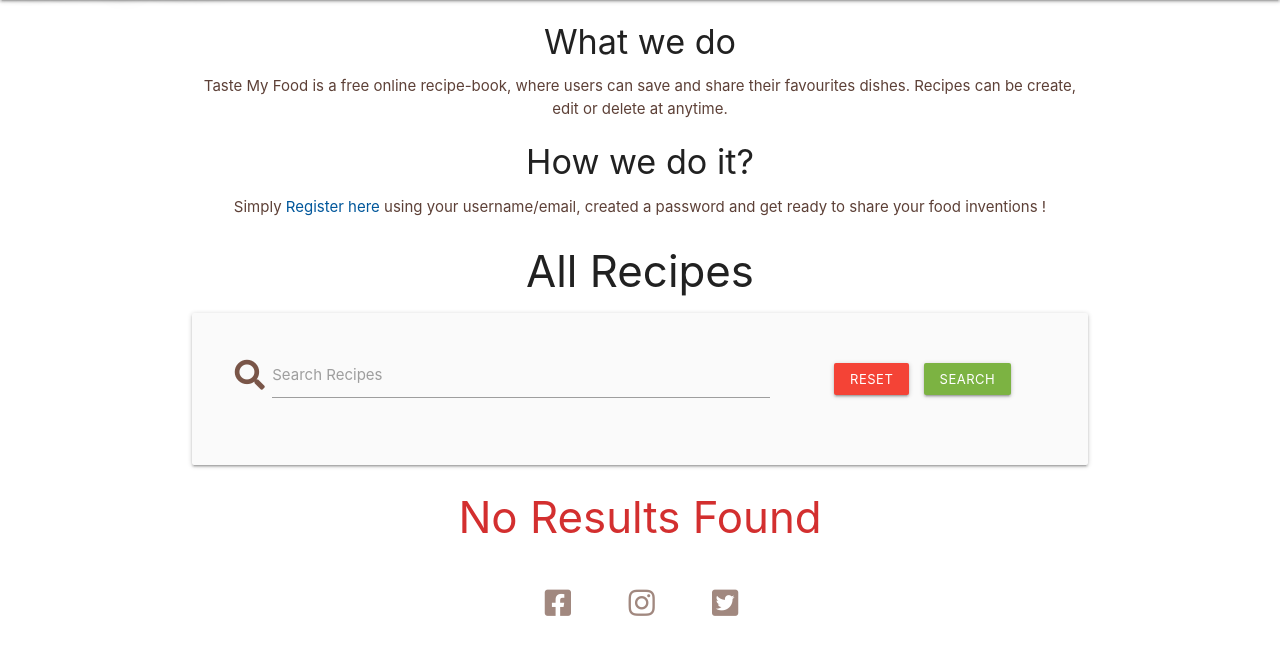
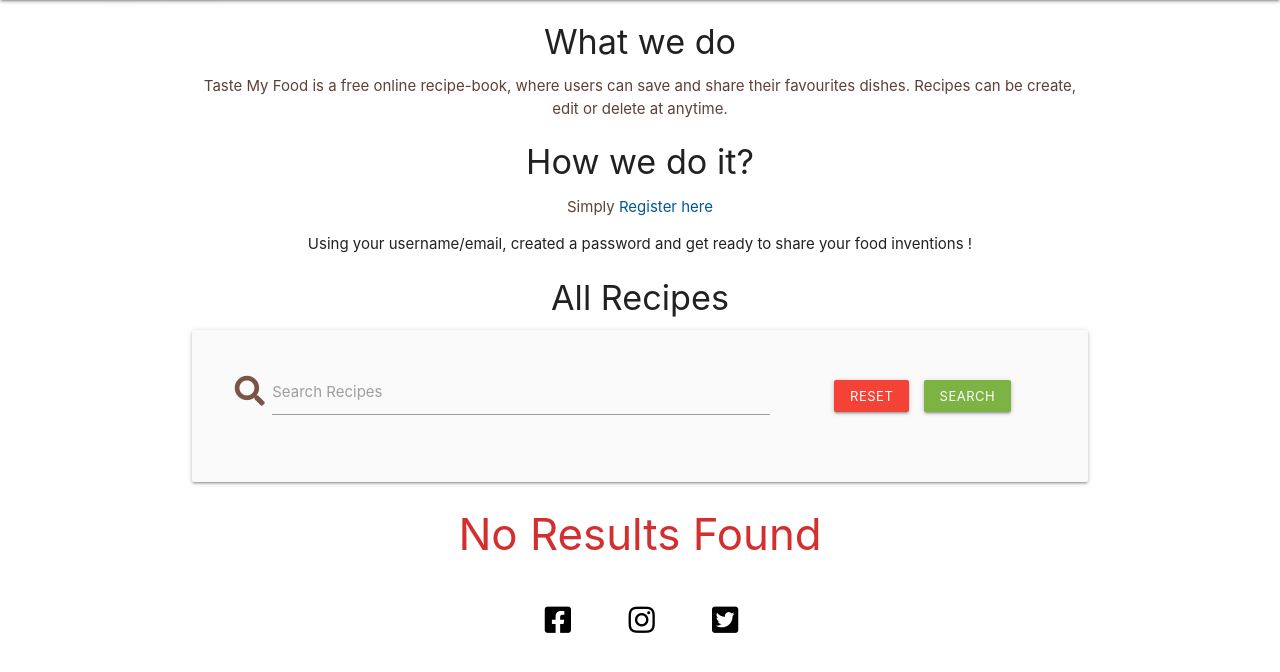
Before and after one commit to andna5980/myfood, a Flask app: page / in a window 1280 px wide. Shown: the part 64-736 px from the top of the page. Run offline with Flask 2, Linux system fonts and the light colour scheme; data that the repository does not hold is empty; some libraries are stand-ins or nearby versions.

Commit message:
theme color changed to social media icons

```diff
--- a/static/css/style.css
+++ b/static/css/style.css
@@ -37,12 +37,12 @@ footer {
 }
 
 .social-networks a i:hover {
-    color: #4e342e;
+    color: #558b2f;
 }
 
 .social-networks i {
     font-size: 200%;
     margin: 1%;
     padding: 5%;
-    color:  #a1887f;
+    color:  black;
 }
--- a/templates/recipes.html
+++ b/templates/recipes.html
@@ -13,10 +13,11 @@
 
 <div class="col s12 m6">
     <h4 class="center-align"> How we do it?</h4>
-    <p style="text-align: center;" class="center-align brown-text text-darken-2"> Simply <a href="{{ url_for('register') }}" class="light-blue-text text-darken-4">Register here</a> using your username/email, created a password and get ready to share your food inventions ! </p>
+    <p style="text-align: center;" class="center-align brown-text text-darken-2"> Simply <a href="{{ url_for('register') }}" class="light-blue-text text-darken-4">Register here</a></p>
+    <p style="text-align: center;"> Using your username/email, created a password and get ready to share your food inventions ! </p>
 </div>
 
-<h3 class="center-align">All Recipes</h3>
+<h4 class="center-align">All Recipes</h4>
 
 
     <div class="row card-panel grey lighten-5">
```
